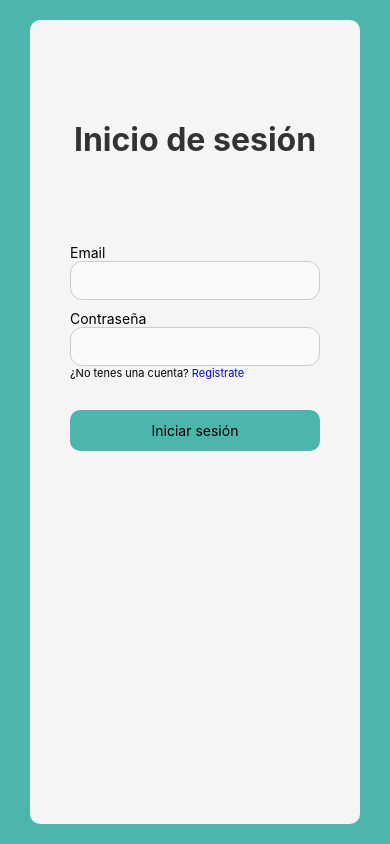
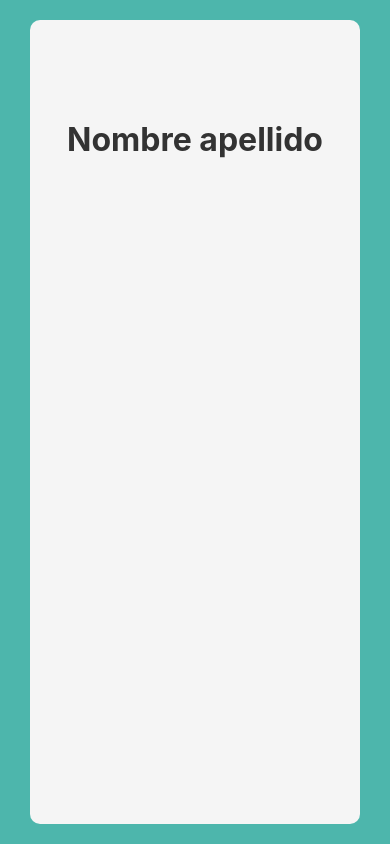
Before and after one commit to mateo-noba/Sistema-de-Gesti-n-de-Nutricion-Deportivo, a React Native app: screen /Home in a window 390 px wide. Built offline with nearby package versions, Linux system fonts and the light colour scheme.

Commit message:
8-9-26 9:18 Mateo Noba
Agrege una nueva carpeta para poner las pantallas del clinete y comence a hacer la pantalla de home del cliente

```diff
--- a/App.tsx
+++ b/App.tsx
@@ -5,6 +5,7 @@ import { createNativeStackNavigator } from "@react-navigation/native-stack";
 
 import Inicio from "./src/paginas/Inicio";
 import Login from "./src/paginas/Login/Login";
+import Home from "./src/paginas/Cliente/Home";
 import ListaTurnos from "./src/paginas/Turnos/ListaTurnos";
 import AgregarTurno from "./src/paginas/Turnos/AgregarTurno";
 import EditarTurno from "./src/paginas/Turnos/EditarTurno";
@@ -12,6 +13,7 @@ import EditarTurno from "./src/paginas/Turnos/EditarTurno";
 export type RootStackParamList = {
   Inicio: undefined;
   Login: undefined;
+  Home: undefined;
   ListaTurnos: undefined;
   AgregarTurno: undefined;
   EditarTurno: { id: string };
@@ -32,6 +34,7 @@ export default function App() {
       >
         <Stack.Screen name="Inicio" component={Inicio} options={{ title: "Gestión de Turnos – Nutrición" }} />
         <Stack.Screen name="Login" component={Login} options={{headerShown: false}}/>
+        <Stack.Screen name="Home" component={Home} options={{headerShown: false}}/>
         <Stack.Screen name="ListaTurnos" component={ListaTurnos} options={{ title: "Lista de Turnos" }} />
         <Stack.Screen name="AgregarTurno" component={AgregarTurno} options={{ title: "Crear Turno" }} />
         <Stack.Screen name="EditarTurno" component={EditarTurno} options={{ title: "Editar Turno" }} />
--- /dev/null
+++ b/src/paginas/Cliente/Home.tsx
@@ -0,0 +1,111 @@
+import React from "react";
+import {View, Text, StyleSheet, TouchableOpacity,TextInput } from "react-native";
+import { NativeStackNavigationProp } from "@react-navigation/native-stack";
+import { useNavigation } from "@react-navigation/native";
+import { RootStackParamList } from "../../../App";
+
+type HomeScreenProp = NativeStackNavigationProp<RootStackParamList, "Home">;
+const Home = () =>{
+
+  const navigation = useNavigation<HomeScreenProp>();
+
+  return(
+    <View style={styles.container}>
+        <View style={styles.contenedorHome}>
+            <Text style={styles.titulo}>Nombre apellido</Text>
+
+        </View>
+    </View>
+
+
+  );
+}
+
+
+const styles = StyleSheet.create({
+  container: {
+    flex: 1,
+    backgroundColor: "#4db6ac",
+    padding: 20,
+    alignItems: "center",
+  },
+  titulo: {
+    textAlign: "center",
+    marginBottom: 25,
+    fontSize: 32,
+    fontWeight: "bold",
+    color: "#333",
+    marginTop: 100,
+  },
+  contenedor: {
+    flexDirection: "row",
+    justifyContent: "center",
+    flexWrap: "wrap",
+    gap: 25,
+  },
+  card: {
+    width: 230,
+    padding: 20,
+    backgroundColor: "#f5f5f5",
+    borderRadius: 12,
+    alignItems: "center",
+    margin: 10,
+    shadowColor: "#000",
+    shadowOffset: { width: 0, height: 3 },
+    shadowOpacity: 0.1,
+    shadowRadius: 5,
+    elevation: 5,
+  },
+  icono: {
+    fontSize: 45,
+    marginBottom: 10,
+  },
+  tituloCard: {
+    fontSize: 20,
+    fontWeight: "bold",
+    textAlign: "center",
+  },
+  descripcion: {
+    textAlign: "center",
+    marginTop: 5,
+    color: "#333",
+  },
+  contenedorHome: {
+    flex: 1,
+    backgroundColor: "#f5f5f5",
+    width: 330,
+    height: 100,
+    borderRadius: 10,
+    alignItems: "center",
+  },
+  input: {
+    borderWidth: 1,
+    borderColor: "#ccc",
+    borderRadius: 12,
+    padding: 10,
+    backgroundColor: "#fafafa",
+    width: 250,
+  },
+  boton: {
+    backgroundColor: "#4db6ac",
+    padding: 12,
+    borderRadius: 10,
+    alignItems: "center",
+  },
+  contenedorFormulario:{
+    marginTop: 50,
+  },
+  textoInicioSesion:{
+    marginTop: 10,
+  },
+  textoChico:{
+    fontSize: 11,
+    marginBottom: 30,
+  },
+  link:{
+    color: "#0004d8"
+
+  }
+});
+
+export default Home;
```
